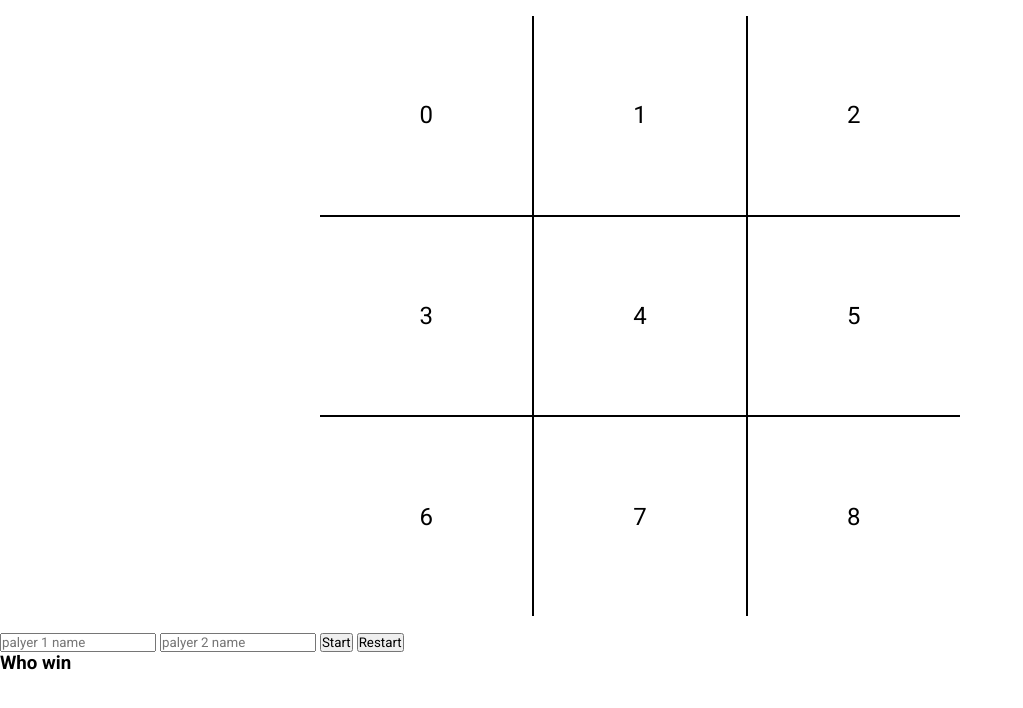
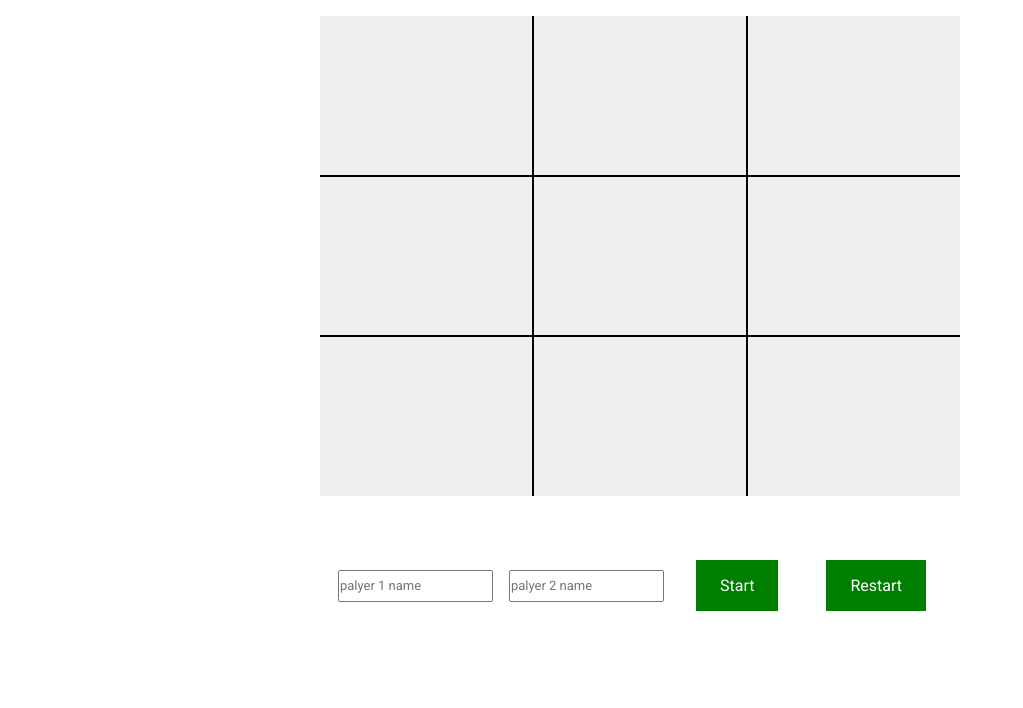
Before and after one commit to Abderrahmen-taouai/Project-Tic-Tac-Toe, a plain HTML site: page index.html in a window 1280 px wide. Both pictures are taken after a click on the button "Start". Shown: the whole page, without its empty margins (0-1023 px from the left). Drawn offline with Linux system fonts and the light colour scheme.

Commit message:
winning game

```diff
--- a/index.html
+++ b/index.html
@@ -11,9 +11,11 @@
       <div class="board"><h1>Salam Alykum</h1></div>
       <div class="control">
         <input type="text" id="p1" placeholder="palyer 1 name">
+
         <input type="text" id="p2" placeholder="palyer 2 name">
-        <button id="btnstart">Start</button>
-        <button id="btnrest">Restart</button>
+
+        <button class="state" id="btnstart">Start</button>
+        <button class="state" id="btnrest">Restart</button>
       </div>
       <div class="message" id="mesg" >
         <h3>Who win</h3>
--- a/main.js
+++ b/main.js
@@ -3,13 +3,17 @@ const btn = document.getElementById("btnstart");
 const Gameboard = (() => {
   let gameboard = ["", "", "", "", "", "", "", "", ""];
   const getborad = () => {
-    return { gameboard };
+    return  gameboard ;
   };
-
+  const setborad = () => {
+      gameboard=["", "", "", "", "", "", "", "", ""];
+  };
   const render = () => {
+     count =0;
+     Gameboard.setborad();
     let inner = "";
     for (let index = 0; index < 9; index++) {
-      inner += `<div class="sq" id="${index}">${index}</div>`;
+      inner += `<button class="sq" id="${index}"></button>`;
     }
     document.querySelector(".board").innerHTML = inner;
 
@@ -17,11 +21,14 @@ const Gameboard = (() => {
     squares.forEach((s) => {
       s.addEventListener("click", Game.hclick);
     });
+
+
   };
 
   return {
     render,
     getborad,
+    setborad
   };
 })();
 
@@ -30,11 +37,12 @@ const createplayer = (name, mark) => {
     name,
     mark,
     played: [],
-    score: 0,
   };
 };
 
 const Game = (() => {
+
+  let count =0;
   let players = [];
   const wincond=[
    [0,1,2],
@@ -47,51 +55,87 @@ const Game = (() => {
    [0,4,8]
   ];
   const checkwin=((p)=>{
+
    wincond.some(combo=>{
       if(combo.every(index=>p.played.includes(index) )){
          document.getElementById("mesg").firstElementChild.textContent=`YOU win ${p.name}`;
+         players[0].played=[];
+         players[1].played=[];
+         count=0;
+         Gameboard.render();
+
+
       }
 
+
+
+
    })
-  });
+   }
+  );
 
   let turn = true;
 
+
   const start = () => {
+    document.getElementById("mesg").firstElementChild.textContent= "";
     players = [
       createplayer(document.querySelector("#p1").value, "X"),
       createplayer(document.querySelector("#p2").value, "O"),
     ];
 
+    count=0;
+    Gameboard.render();
 
-    Gameboard.render();
   };
   // This function handle click for each cell and store the postion of mark on the board
   const hclick = (e) => {
+    console.log(count);
+
     let index = parseInt(e.target.id);
-
+   if (e.target.textContent=="") {
 
     if (turn) {
       e.target.innerHTML = players[0].mark;
+      Gameboard.getborad()[index]=players[0].mark;
+      console.log(Gameboard.getborad());
+      e.target.disabled=true;
+
       let p1= players[0].played.push(index);
       checkwin(players[0]);
-
+      ++count;
       turn = false;
     }
     else {
 
       e.target.innerHTML = players[1].mark;
+      Gameboard.getborad()[index]=players[1].mark;
+      console.log(Gameboard.getborad());
+      e.target.disabled=true;
+      ++count;
+
       let p1= players[1].played.push(index);
       checkwin(players[1]);
 
 
       turn = true;
     }
+    if (count==9)
 
+    {
+     document.getElementById("mesg").firstElementChild.textContent= "TIE";
+     count=0;
+     players[0].played=[];
+     players[1].played=[];
+     Gameboard.render();
+    }
+  }
   };
+
   return {
     start,
     hclick,
+    start
   };
 })();
 
--- a/style.css
+++ b/style.css
@@ -11,9 +11,32 @@
 body {
   width: 100%;
   height: 100%;
+
 }
 
-.container {}
+.container {
+  display: flex;
+  flex-direction: column;
+  justify-content: center;
+  align-items: center;
+  gap: 2rem;
+}
+
+.control {
+  display: flex;
+  gap: 1rem;
+  justify-content: center;
+  align-items: center;
+}
+
+.state {
+  border: 1em solid white;
+   background: rgb(0, 126, 0);
+  color: white;
+  font-size: medium;
+  padding: 1rem 1.5rem;
+  border-radius: 1rem;
+}
 
 .sq {
   display: flex;
@@ -34,12 +57,17 @@ body {
   grid-template-columns: repeat(3, 1fr);
   align-items: center;
   justify-content: center;
-  height: 75vh;
+  height: 60vh;
   width: 50vw;
 
 }
 
-input[type=text] {}
+input[type=text] {
+  font-size: small;
+  height: 2rem;
+
+}
+
 
 .sq:first-child,
 .sq:nth-child(2),
```
